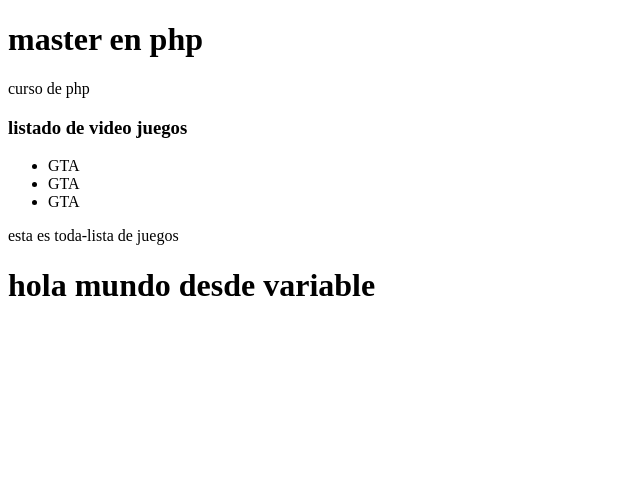
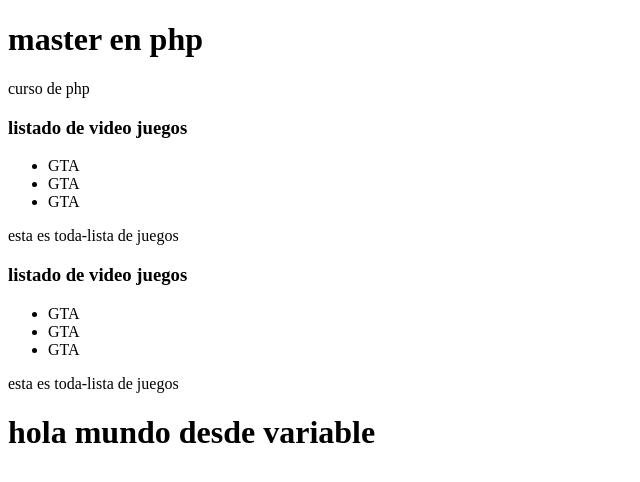
Before and after one commit to MoisesTicsGit/proyecto, a PHP site: page / in a window 1280 px wide. Shown: the top 482 px of the page, without its empty margins (0-640 px from the left). Run offline with PHP 8.4, Linux system fonts and the light colour scheme.

Commit message:
Âmoises

```diff
--- a/index.php
+++ b/index.php
@@ -20,6 +20,13 @@
             ."<li>GTA</li>"
             ."</ul>";
     echo 'esta es toda'.'-'.'lista de juegos</p>';
+    echo "<h3>listado de video juegos</h3>";
+    echo "<ul>"
+            ."<li>GTA</li>"
+            ."<li>GTA</li>"
+            ."<li>GTA</li>"
+            ."</ul>";
+    echo 'esta es toda'.'-'.'lista de juegos</p>';
     ?>
 </html>
 
```
